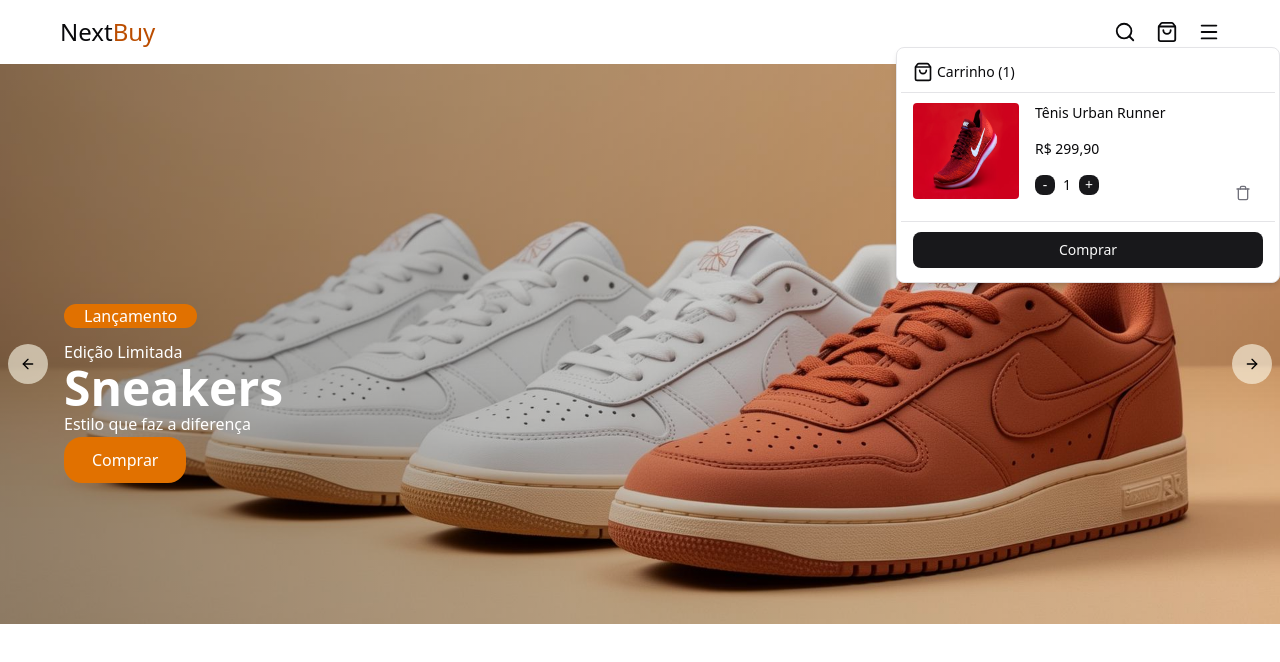
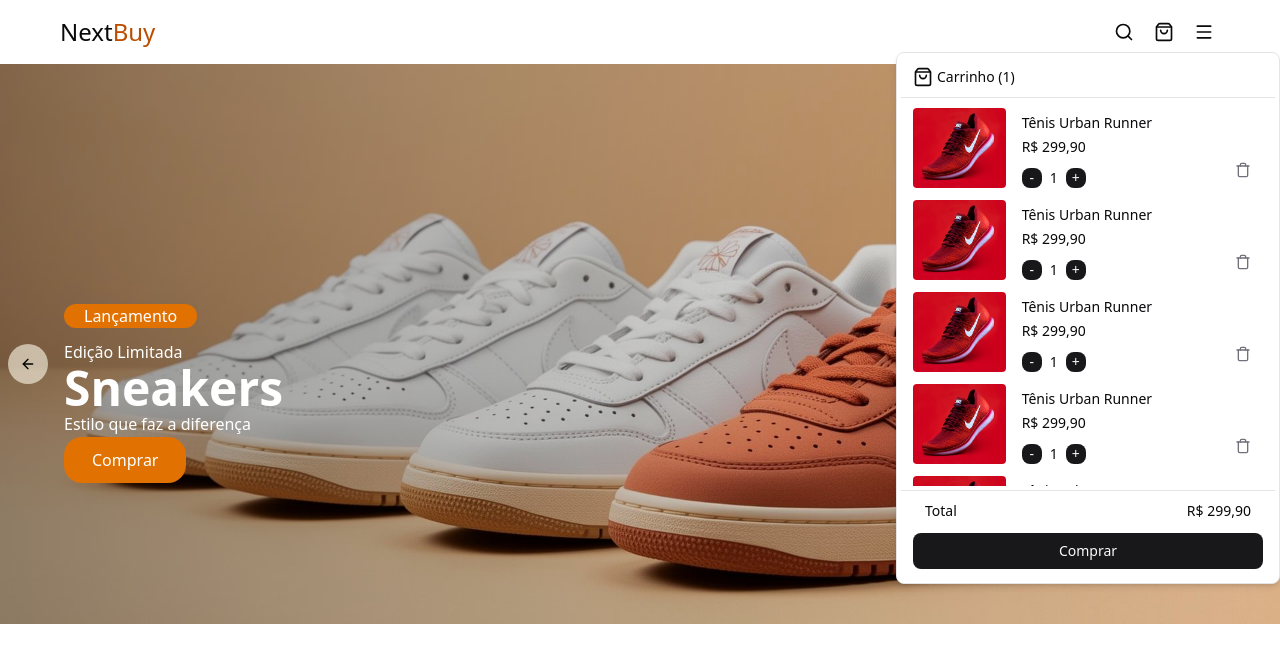
Before and after one commit to MarcosOlm/e-commerce, a React (Vite) app: page / in a window 1280 px wide. Both pictures are taken after a click on the button 1167 px from the left and 32 px from the top of the page. Shown: the top 662 px of the page. Built offline with nearby package versions, Linux system fonts and the light colour scheme.

Commit message:
fix(component): alterado os estilos do carrinho de compras e botões

```diff
--- a/src/components/Header.tsx
+++ b/src/components/Header.tsx
@@ -20,51 +20,69 @@ import {
 import { Item, ItemActions, ItemContent } from "./ui/item";
 
 function Header() {
+  const buy = Array(5).fill(null);
+
   return (
     <>
       <header className="w-screen py-4 px-15 flex items-center justify-between">
         <h1 className="text-2xl">
           Next<span className="text-amber-700">Buy</span>
         </h1>
-        <nav className="flex items-center justify-between gap-5">
+        <nav className="flex items-center justify-between gap-2">
           <Link to="/">
-            <Search size={22} />
+            <Search size={20} className="w-8 h-8 p-1.5 transition-colors duration-100 hover:bg-amber-600 hover:text-amber-50 rounded" />
           </Link>
 
           {/* shop-cart */}
           <DropdownMenu>
             <DropdownMenuTrigger>
-              <ShoppingBag size={22} className="cursor-pointer" />
+              <ShoppingBag size={20} className="w-8 h-8 p-1.5 transition-colors duration-100 hover:bg-amber-600 hover:text-amber-50 rounded cursor-pointer" />
             </DropdownMenuTrigger>
-            <DropdownMenuContent className="w-96 p-2">
+            <DropdownMenuContent className="max-w-96 p-2">
               <DropdownMenuLabel className="flex items-center justify-start gap-1">
                 <ShoppingBag size={20} />
                 <p>Carrinho (1)</p>
               </DropdownMenuLabel>
               <DropdownMenuSeparator />
-              <DropdownMenuItem>
-                <div className="grid grid-cols-[2fr_minmax(0,3fr)_1fr] grid-rows-3 gap-x-4">
+              <div
+                className={
+                  buy.length < 4
+                    ? "max-h-96 overflow-hidden"
+                    : "max-h-96 overflow-y-scroll overflow-x-hidden"
+                }
+              >
+                {buy.map((_, index) => (
+                  <DropdownMenuItem key={index}>
+                    <div className="grid grid-cols-[1fr_minmax(0,2fr)_40px] grid-rows-[2fr_minmax(0,1fr)_1fr] gap-x-4 max-h-20">
                       <img
                         src="/shoe-photo.jpeg"
                         alt="sapato"
-                    className="rounded col-span-1 row-span-3 h-24"
+                        className="rounded col-span-1 row-span-3 size-full object-cover object-center"
                       />
-                  <h1 className="w-full col-start-2 col-end-3">
+                      <h1 className="w-full col-start-2 col-end-3 my-auto">
                         Tênis Urban Runner
                       </h1>
-                  <p className="col-start-2 col-end-3">R$ 299,90</p>
-                  <div className="col-start-2 col-end-3">
+                      <p className="col-start-2 col-end-3 mt-auto">R$ 299,90</p>
+                      <div className="col-start-2 col-end-3 mt-auto">
                         <Button className="w-5 h-5 p-0">-</Button>
                         <span className="mx-2">1</span>
                         <Button className="w-5 h-5 p-0">+</Button>
                       </div>
-                  <Button className="col-start-3 col-end-4 ml-auto bg-transparent hover:bg-destructive">
+                      <Button className="col-start-3 col-end-4 bg-transparent hover:bg-destructive">
                         <Trash />
                       </Button>
                     </div>
                   </DropdownMenuItem>
+                ))}
+              </div>
               <DropdownMenuSeparator />
-              <DropdownMenuItem className="">
+              <DropdownMenuItem>
+                <div className="w-full px-3 flex items-center justify-between">
+                  <h1>Total</h1>
+                  <p>R$ 299,90</p>
+                </div>
+              </DropdownMenuItem>
+              <DropdownMenuItem>
                 <Button className="w-full">Comprar</Button>
               </DropdownMenuItem>
             </DropdownMenuContent>
@@ -73,7 +91,7 @@ function Header() {
           {/* menu */}
           <Sheet>
             <SheetTrigger>
-              <Menu size={22} className="cursor-pointer" />
+              <Menu size={20} className="w-8 h-8 p-1.5 transition-colors duration-100 hover:bg-amber-600 hover:text-amber-50 rounded cursor-pointer" />
             </SheetTrigger>
             <SheetContent>
               <SheetHeader>
```
Lines whose indentation alone changed are shown as unchanged.
